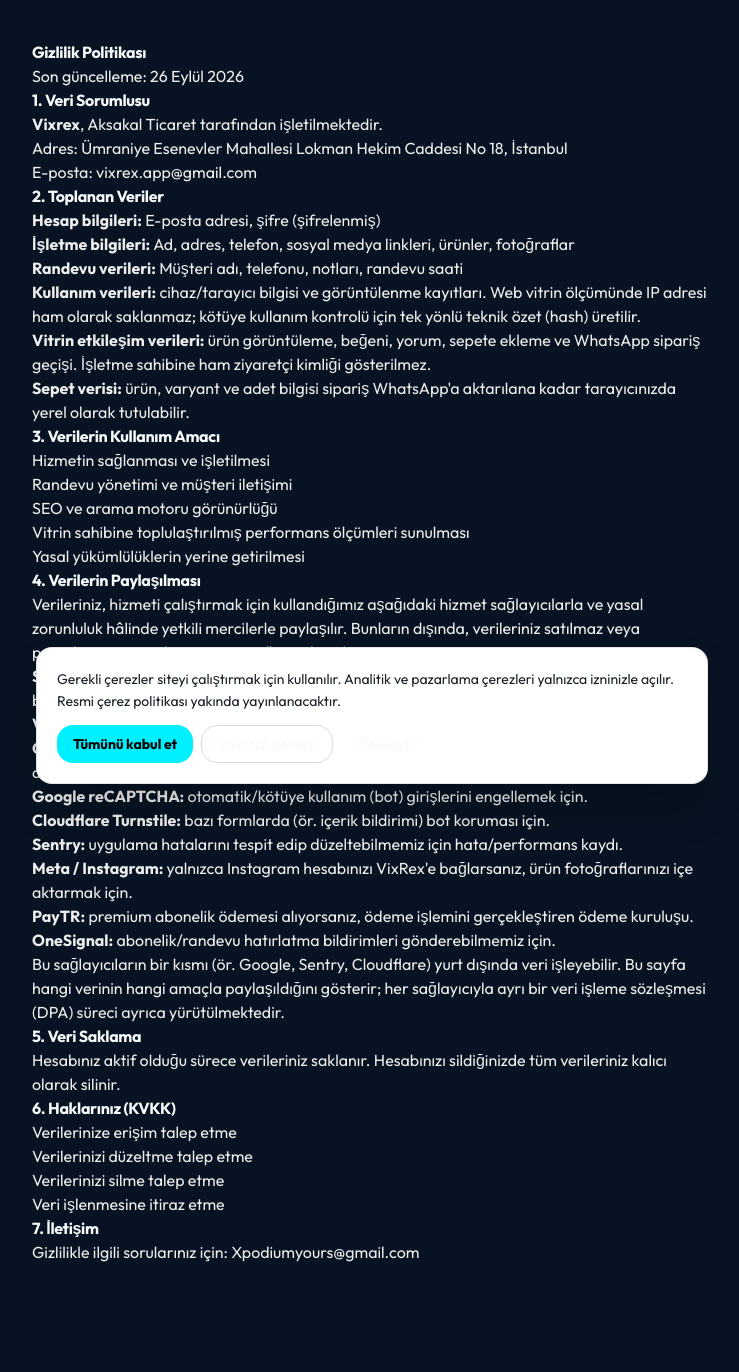
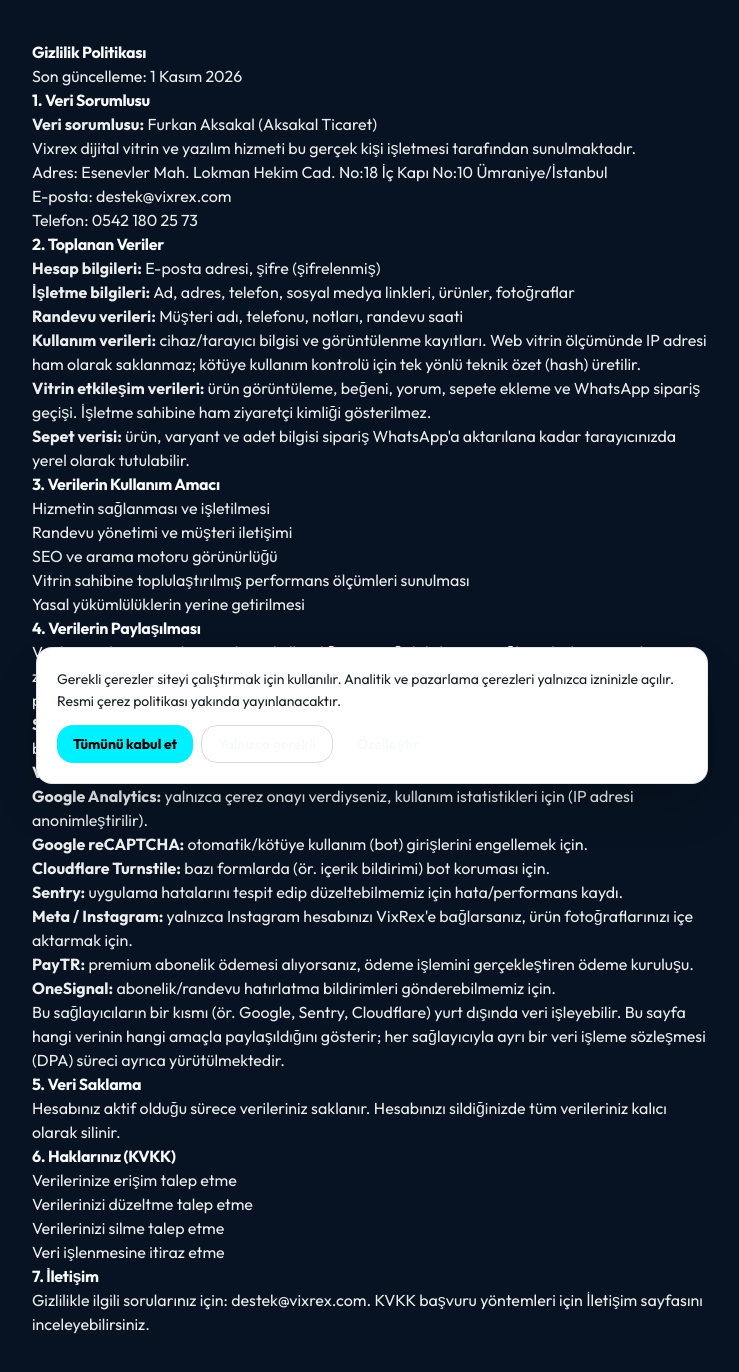
Before and after one commit to xpodiumyours/vixrex, a Next.js app in the folder public_web/: page /privacy in a window 1280 px wide. Shown: the top 1372 px of the page, without its empty margins (268-1007 px from the left). Before the commit the page ends 1304 px from the top, so only its background shows below. Built offline with nearby package versions, Linux system fonts and the light colour scheme; no server answers.

Commit message:
fix(legal): align KVKK-01 data controller identity and contact channels

```diff
--- a/public_web/src/app/(site)/iletisim/page.tsx
+++ b/public_web/src/app/(site)/iletisim/page.tsx
@@ -7,7 +7,7 @@ import Link from "next/link";
  * NEDEN VAR: 2026-08-29'a kadar sitede hiçbir iletişim sayfası yoktu;
  * e-posta adresi yalnız yasal metinlerin içinde geçiyordu. Hem ziyaretçi
  * hem de başvuru değerlendiren affiliate programları önce bu sayfayı
- * arıyor. Adres ve telefon henüz alınmadı — alınınca buraya eklenecek.
+ * arıyor.
  */
 
 export const metadata: Metadata = {
@@ -106,12 +106,25 @@ export default function IletisimPage() {
           </div>
 
           <h2 className="mt-10 text-xl font-black tracking-tight text-lp-text">
+            KVKK başvuru yöntemleri
+          </h2>
+          <p className="mt-2 text-[14px] leading-relaxed text-lp-muted">
+            KVKK kapsamındaki taleplerinizi aşağıdaki işletme adresine yazılı olarak
+            veya Vixrex&apos;e daha önce bildirdiğiniz ve sistemimizde kayıtlı
+            e-posta adresinizden destek@vixrex.com adresine iletebilirsiniz.
+            KEP, güvenli elektronik imza ve mobil imza gibi diğer yasal başvuru
+            yöntemleri saklıdır. Başvurular en geç 30 gün içinde yanıtlanır.
+          </p>
+
+          <h2 className="mt-10 text-xl font-black tracking-tight text-lp-text">
             Yasal bilgiler
           </h2>
           <dl className="mt-4 divide-y divide-lp-border overflow-hidden rounded-2xl border border-lp-border bg-lp-surface">
             {[
               ["Ticaret unvanı", "Furkan Aksakal — Aksakal Ticaret"],
               ["Vergi numarası", "0340472476"],
+              ["İşletme adresi", "Esenevler Mah. Lokman Hekim Cad. No:18 İç Kapı No:10 Ümraniye/İstanbul"],
+              ["Telefon", "0542 180 25 73"],
               ["Faaliyet konusu", "İnternet üzerinden perakende ticaret (479114)"],
             ].map(([etiket, deger]) => (
               <div key={etiket} className="flex flex-col gap-1 px-5 py-3.5 sm:flex-row sm:gap-4">
--- a/public_web/src/app/privacy/page.tsx
+++ b/public_web/src/app/privacy/page.tsx
@@ -9,13 +9,15 @@ export default function PrivacyPage() {
   return (
     <main style={{ maxWidth: 720, margin: '0 auto', padding: '40px 20px', color: '#EDEDED' }}>
       <h1>Gizlilik Politikası</h1>
-      <p>Son güncelleme: 26 Eylül 2026</p>
+      <p>Son güncelleme: 1 Kasım 2026</p>
 
       <h2>1. Veri Sorumlusu</h2>
       <p>
-        <strong>Vixrex</strong>, Aksakal Ticaret tarafından işletilmektedir.<br />
-        Adres: Ümraniye Esenevler Mahallesi Lokman Hekim Caddesi No 18, İstanbul<br />
-        E-posta: vixrex.app@gmail.com
+        <strong>Veri sorumlusu:</strong> Furkan Aksakal (Aksakal Ticaret)<br />
+        Vixrex dijital vitrin ve yazılım hizmeti bu gerçek kişi işletmesi tarafından sunulmaktadır.<br />
+        Adres: Esenevler Mah. Lokman Hekim Cad. No:18 İç Kapı No:10 Ümraniye/İstanbul<br />
+        E-posta: <a href="mailto:destek@vixrex.com">destek@vixrex.com</a><br />
+        Telefon: <a href="tel:+905421802573">0542 180 25 73</a>
       </p>
 
       <h2>2. Toplanan Veriler</h2>
@@ -77,7 +79,8 @@ export default function PrivacyPage() {
 
       <h2>7. İletişim</h2>
       <p>
-        Gizlilikle ilgili sorularınız için: <a href="mailto:Xpodiumyours@gmail.com">Xpodiumyours@gmail.com</a>
+        Gizlilikle ilgili sorularınız için: <a href="mailto:destek@vixrex.com">destek@vixrex.com</a>.
+        KVKK başvuru yöntemleri için <a href="/iletisim">İletişim</a> sayfasını inceleyebilirsiniz.
       </p>
     </main>
   );
```
Also changed, not shown: 2 other files (tests, documents, lock files or other folders).
